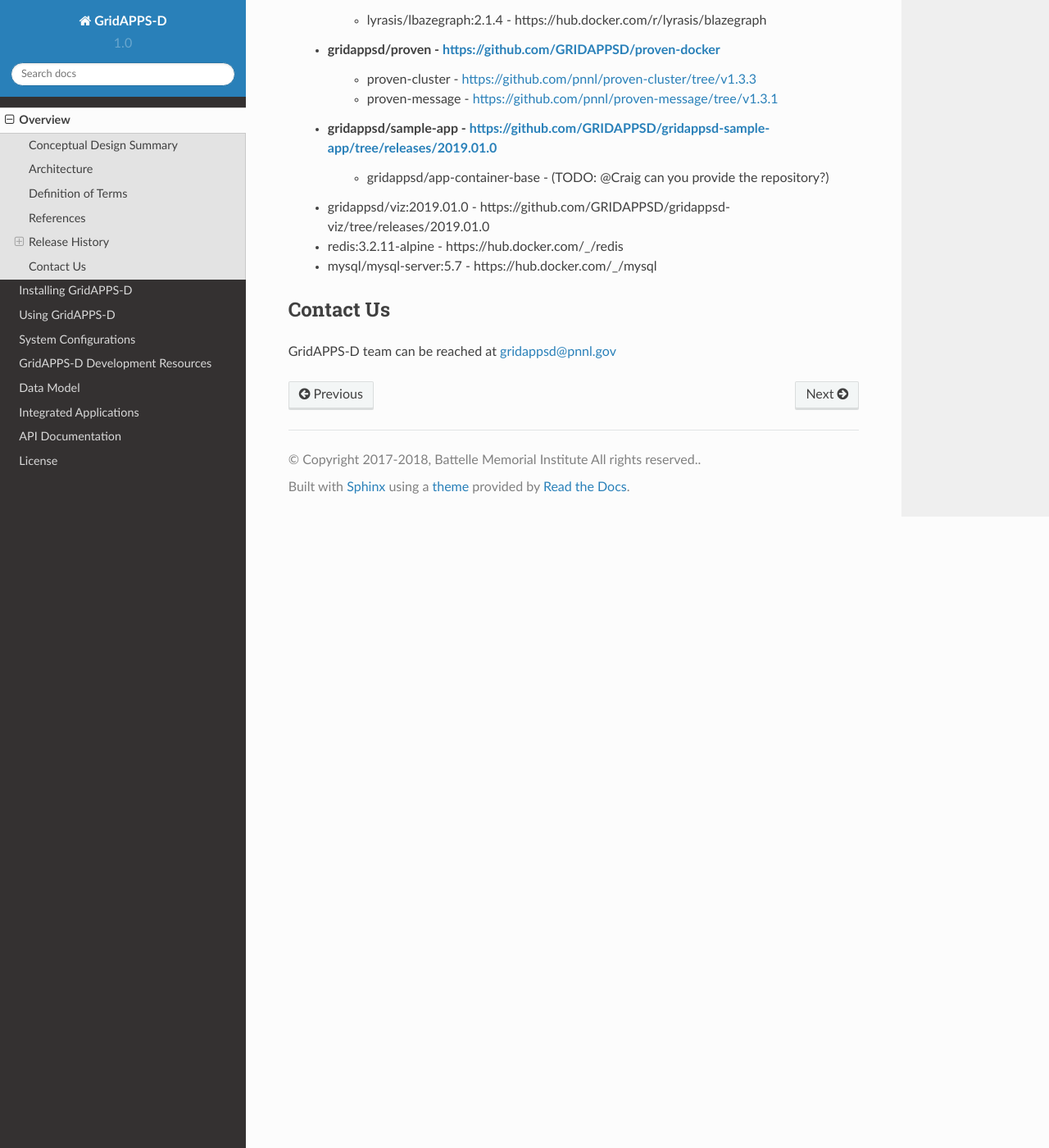
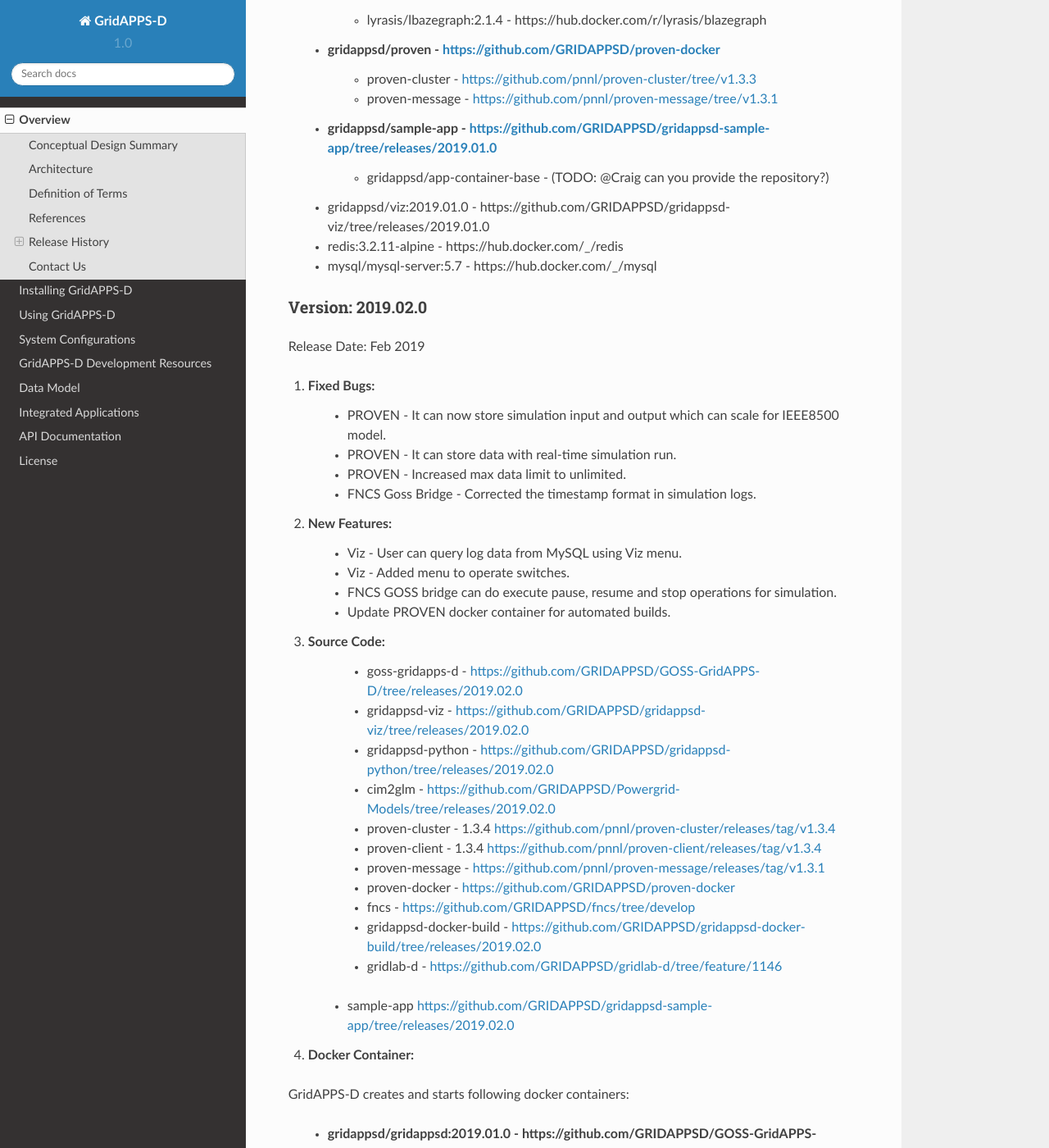
Before and after one commit to ericstephan/gridappsd-docs, a Sphinx documentation site: the page built from docs/source/overview/index.rst, in a window 1280 px wide and 1400 px high, scrolled down 7766 px. Shown: the whole window at 82% size. Built offline with Sphinx 7.4.7 and the Read the Docs theme 2.0.0, drawn with Linux system fonts in a browser that asks for light colours; pages that are not in the unit, such as notebooks, are missing from menus; some of the changed text lies outside the part shown.

Commit message:
release notes for 2019.02.0

```diff
--- a/docs/source/overview/version_history.rst
+++ b/docs/source/overview/version_history.rst
@@ -169,3 +169,63 @@
 	- gridappsd/viz:2019.01.0 - https://github.com/GRIDAPPSD/gridappsd-viz/tree/releases/2019.01.0
 	- redis:3.2.11-alpine - https://hub.docker.com/_/redis
 	- mysql/mysql-server:5.7 - https://hub.docker.com/_/mysql
+
+
+Version: 2019.02.0
+^^^^^^^^^^^^^^^^^^
+
+Release Date: Feb 2019
+
+1. Fixed Bugs:
+	- PROVEN - It can now store simulation input and output which can scale for IEEE8500 model.
+	- PROVEN - It can store data with real-time simulation run.
+	- PROVEN - Increased max data limit to unlimited.
+	- FNCS Goss Bridge - Corrected the timestamp format in simulation logs.
+
+2. New Features:
+	- Viz - User can query log data from MySQL using Viz menu.
+	- Viz - Added menu to operate switches.
+	- FNCS GOSS bridge can do execute pause, resume and stop operations for simulation.
+	- Update PROVEN docker container for automated builds.
+
+
+3. **Source Code:**
+
+	- goss-gridapps-d - https://github.com/GRIDAPPSD/GOSS-GridAPPS-D/tree/releases/2019.02.0
+	- gridappsd-viz - https://github.com/GRIDAPPSD/gridappsd-viz/tree/releases/2019.02.0
+	- gridappsd-python - https://github.com/GRIDAPPSD/gridappsd-python/tree/releases/2019.02.0
+	- cim2glm - https://github.com/GRIDAPPSD/Powergrid-Models/tree/releases/2019.02.0
+	- proven-cluster - 1.3.4 https://github.com/pnnl/proven-cluster/releases/tag/v1.3.4
+	- proven-client - 1.3.4 https://github.com/pnnl/proven-client/releases/tag/v1.3.4
+	- proven-message - https://github.com/pnnl/proven-message/releases/tag/v1.3.1
+	- proven-docker - https://github.com/GRIDAPPSD/proven-docker
+	- fncs - https://github.com/GRIDAPPSD/fncs/tree/develop
+	- gridappsd-docker-build - https://github.com/GRIDAPPSD/gridappsd-docker-build/tree/releases/2019.02.0
+	- gridlab-d - https://github.com/GRIDAPPSD/gridlab-d/tree/feature/1146
+    - sample-app https://github.com/GRIDAPPSD/gridappsd-sample-app/tree/releases/2019.02.0
+
+4. **Docker Container:**
+
+GridAPPS-D creates and starts following docker containers:
+
+	- gridappsd/gridappsd:2019.01.0 - https://github.com/GRIDAPPSD/GOSS-GridAPPS-D/tree/releases/2019.01.0
+            + proven-client - https://github.com/pnnl/proven-client
+            + cim2glm - https://github.com/GRIDAPPSD/Powergrid-Models/tree/releases/2019.01.0
+	    + gridappsd/gridappsd-base:master - https://github.com/GRIDAPPSD/gridappsd-docker-build/tree/releases/2019.01.0
+              + zeromq - http://download.zeromq.org/zeromq-4.0.2.tar.gz
+              + zeromq_czmq - https://archive.org/download/zeromq_czmq_3.0.2/czmq-3.0.2.tar.gz
+              + activemq - http://mirror.olnevhost.net/pub/apache/activemq/activemq-cpp/3.9.4/activemq-cpp-library-3.9.4-src.tar.gz
+              + fncs - https://github.com/GRIDAPPSD/fncs/tree/develop
+              + gridlab-d - https://github.com/GRIDAPPSD/gridlab-d/tree/feature/1146
+	- gridappsd/influxdb:2019.01.0 - https://github.com/GRIDAPPSD/gridappsd-data/tree/releases/2019.01.0
+            + influxdb:latest - https://hub.docker.com/_/influxdb
+	- gridappsd/blazegraph - https://github.com/GRIDAPPSD/Powergrid-Models/tree/releases/2019.01.0
+            + lyrasis/lbazegraph:2.1.4 - https://hub.docker.com/r/lyrasis/blazegraph
+	- gridappsd/proven - https://github.com/GRIDAPPSD/proven-docker
+            + proven-cluster - https://github.com/pnnl/proven-cluster/tree/v1.3.3
+            + proven-message - https://github.com/pnnl/proven-message/tree/v1.3.1
+	- gridappsd/sample-app - https://github.com/GRIDAPPSD/gridappsd-sample-app/tree/releases/2019.01.0
+            + gridappsd/app-container-base - (TODO: @Craig can you provide the repository?)
+	- gridappsd/viz:2019.01.0 - https://github.com/GRIDAPPSD/gridappsd-viz/tree/releases/2019.01.0
+	- redis:3.2.11-alpine - https://hub.docker.com/_/redis
+	- mysql/mysql-server:5.7 - https://hub.docker.com/_/mysql
```
